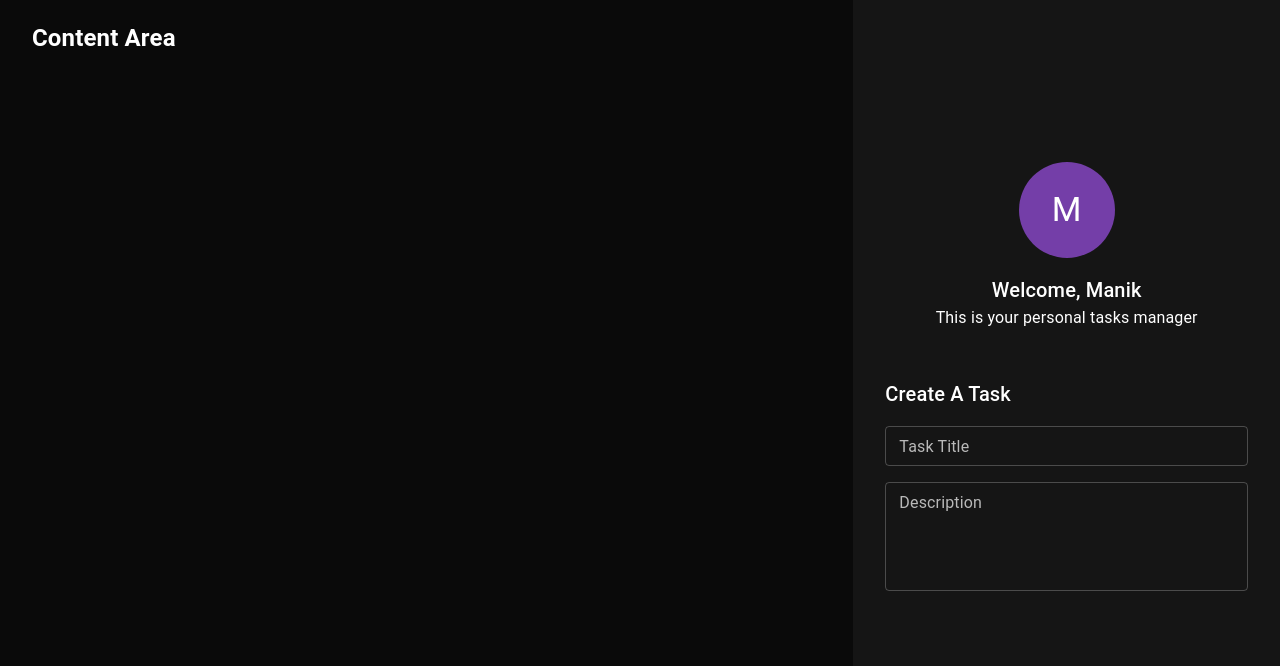
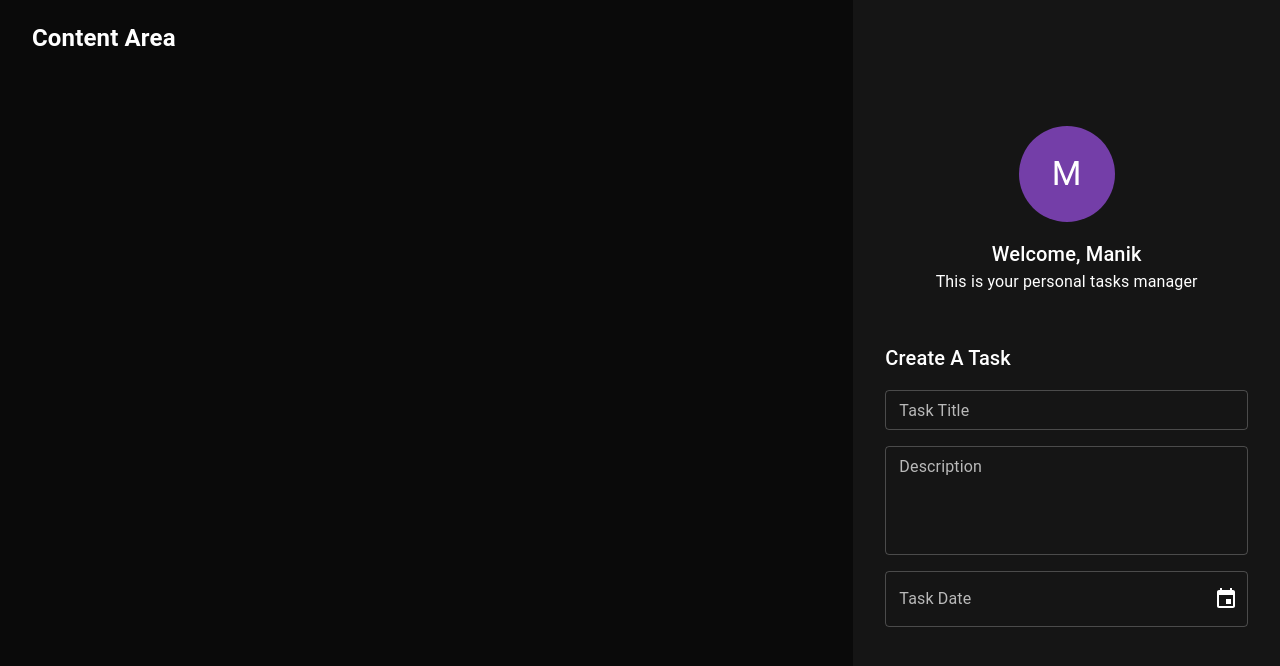
Before and after one commit to manikbajaj/typescript-course-react-project, a React (Create React App) app: page / in a window 1280 px wide. Shown: the top 666 px of the page. Built offline with nearby package versions, Linux system fonts and the light colour scheme.

Commit message:
pushing lecture

```diff
--- a/package.json
+++ b/package.json
@@ -6,6 +6,7 @@
     "@emotion/react": "^11.9.3",
     "@emotion/styled": "^11.9.3",
     "@mui/material": "^5.9.1",
+    "@mui/x-date-pickers": "^5.0.0-beta.3",
     "@testing-library/jest-dom": "^5.16.4",
     "@testing-library/react": "^13.3.0",
     "@testing-library/user-event": "^13.5.0",
@@ -13,6 +14,7 @@
     "@types/node": "^16.11.45",
     "@types/react": "^18.0.15",
     "@types/react-dom": "^18.0.6",
+    "date-fns": "^2.29.1",
     "prop-types": "^15.8.1",
     "react": "^18.2.0",
     "react-dom": "^18.2.0",
--- /dev/null
+++ b/src/components/createTaskForm/_taskDateField.tsx
@@ -0,0 +1,27 @@
+import React, { FC, ReactElement, useState } from 'react';
+
+import { AdapterDateFns } from '@mui/x-date-pickers/AdapterDateFns';
+import { DesktopDatePicker } from '@mui/x-date-pickers/DesktopDatePicker';
+import { LocalizationProvider } from '@mui/x-date-pickers/LocalizationProvider';
+import { TextField } from '@mui/material';
+
+export const TaskDateField: FC = (): ReactElement => {
+  // state
+  const [date, setDate] = useState<Date | null>(null);
+
+  return (
+    <>
+      <LocalizationProvider dateAdapter={AdapterDateFns}>
+        <DesktopDatePicker
+          label="Task Date"
+          inputFormat="dd/MM/yyyy"
+          value={date}
+          onChange={(newValue) => setDate(newValue)}
+          renderInput={(params) => (
+            <TextField {...params} />
+          )}
+        />
+      </LocalizationProvider>
+    </>
+  );
+};
--- a/src/components/createTaskForm/createTaskForm.tsx
+++ b/src/components/createTaskForm/createTaskForm.tsx
@@ -1,6 +1,7 @@
 import { Box, Stack, Typography } from '@mui/material';
 import React, { FC, ReactElement } from 'react';
 
+import { TaskDateField } from './_taskDateField';
 import { TaskDescriptionField } from './_taskDescriptionField';
 import { TaskTitleField } from './_taskTitleField';
 
@@ -21,6 +22,7 @@
       <Stack sx={{ width: '100%' }} spacing={2}>
         <TaskTitleField />
         <TaskDescriptionField />
+        <TaskDateField />
       </Stack>
 
       {/*Task Date*/}
```
